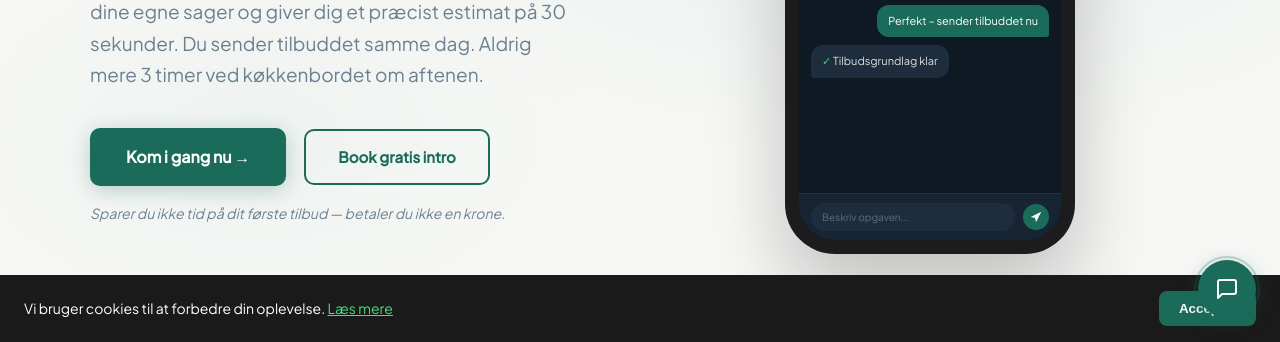
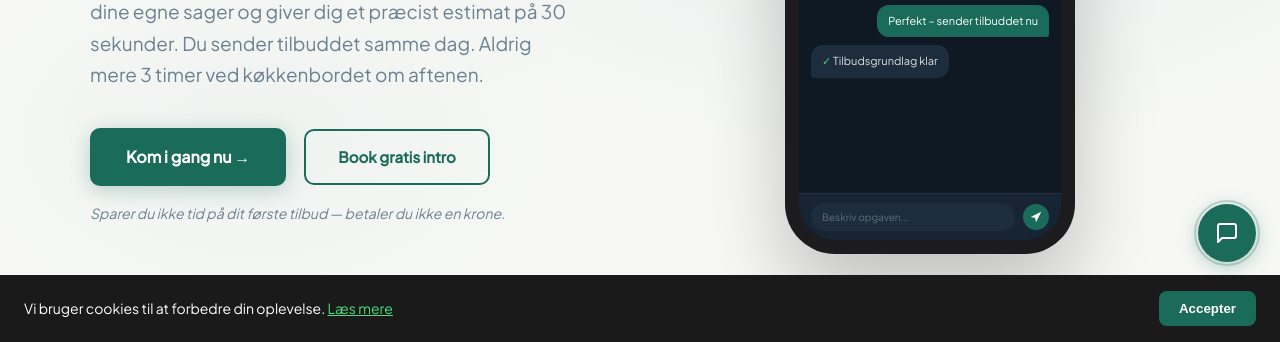
Before and after one commit to jonasbondenielsen-arch/Slate-Frontend, a plain HTML site: page index.html in a window 1280 px wide. Shown: the part 458-800 px from the top of the page. Drawn offline with nearby package versions, Linux system fonts and the light colour scheme.

Commit message:
Fix chat widget position and cookie banner z-index

```diff
--- a/index.html
+++ b/index.html
@@ -482,7 +482,7 @@ img{max-width:100%}
 .footer-copy{font-size:13px;color:var(--muted)}
 
 /* ===== CHAT WIDGET ===== */
-.chat-widget{position:fixed;bottom:24px;right:24px;z-index:9999;display:flex;flex-direction:column;align-items:flex-end}
+.chat-widget{position:fixed;bottom:80px;right:24px;z-index:9999;display:flex;flex-direction:column;align-items:flex-end}
 @keyframes chatpulse{0%{transform:scale(1);opacity:.8}100%{transform:scale(1.4);opacity:0}}
 .chat-btn{
   position:relative;width:58px;height:58px;background:var(--primary);border:none;
@@ -574,7 +574,7 @@ img{max-width:100%}
 </style>
 </head>
 <body>
-<div id="cookie-banner" style="position:fixed;bottom:0;left:0;right:0;background:#1a1a1a;color:#fff;padding:16px 24px;z-index:9999;display:flex;flex-wrap:wrap;gap:12px;align-items:center;justify-content:space-between;font-size:14px;"><span>Vi bruger cookies til at forbedre din oplevelse. <a href="#" style="color:#4ade80;text-decoration:underline;">Læs mere</a></span><button onclick="acceptCookies()" style="background:#1B6B5A;color:#fff;border:none;padding:10px 20px;border-radius:8px;cursor:pointer;font-weight:600;white-space:nowrap;">Accepter</button></div>
+<div id="cookie-banner" style="position:fixed;bottom:0;left:0;right:0;background:#1a1a1a;color:#fff;padding:16px 24px;z-index:99999;display:flex;flex-wrap:wrap;gap:12px;align-items:center;justify-content:space-between;font-size:14px;"><span>Vi bruger cookies til at forbedre din oplevelse. <a href="#" style="color:#4ade80;text-decoration:underline;">Læs mere</a></span><button onclick="acceptCookies()" style="background:#1B6B5A;color:#fff;border:none;padding:10px 20px;border-radius:8px;cursor:pointer;font-weight:600;white-space:nowrap;">Accepter</button></div>
 <script>function acceptCookies(){document.getElementById("cookie-banner").style.display="none";localStorage.setItem("cookiesOk","1");}window.addEventListener("DOMContentLoaded",function(){if(localStorage.getItem("cookiesOk")){document.getElementById("cookie-banner").style.display="none";}});</script>
 
 <!-- ===== NAV ===== -->
```
